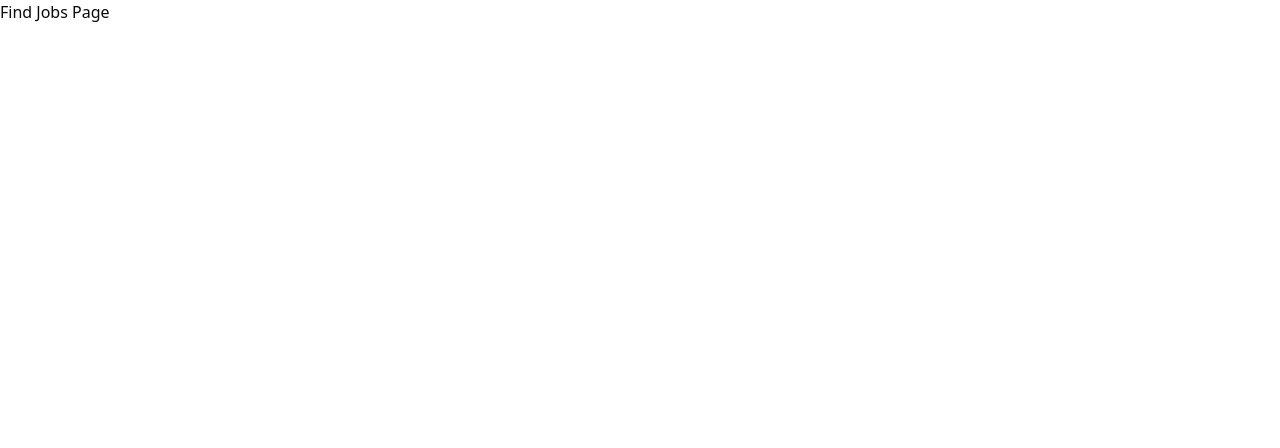
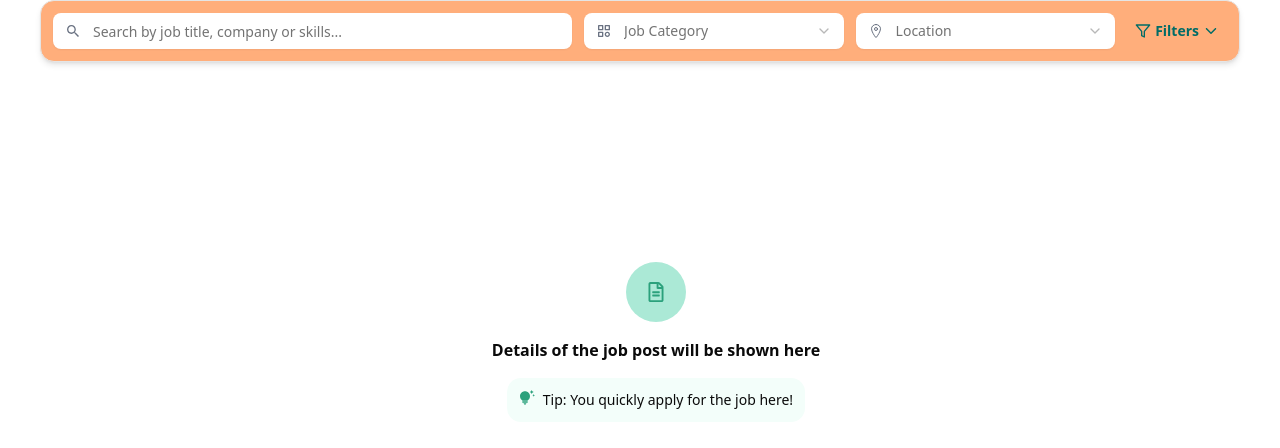
Before and after one commit to CPSKJobConnect/CPSK-Job-Connect, a Next.js app: page /jobs in a window 1280 px wide. Shown: the top 448 px of the page. Built offline with nearby package versions, Linux system fonts and the light colour scheme.

Commit message:
Implement page components

```diff
--- a/src/app/(student)/jobs/page.tsx
+++ b/src/app/(student)/jobs/page.tsx
@@ -1,7 +1,61 @@
+"use client";
+import { useState, useEffect } from "react";
+import JobCard from "@/components/JobCard";
+import JobFilterBar from "@/components/JobFilterBar";
+import JobDescriptionCard from "@/components/JobDescriptionCard";
+import { JobInfo } from "@/types/job";
+import { JobFilterInfo } from "@/types/filter";
+import { FaRegFileAlt } from "react-icons/fa";
+import { MdTipsAndUpdates } from "react-icons/md";
+
 
 export default function Page() {
-    return (
-      <div>Find Jobs Page</div>
+  const [jobData, setJobData] = useState<JobInfo[]>([]);
+  const [filterInfo, setFilterInfo] = useState<JobFilterInfo | null>(null);
+  const [selectedCardId, setSelectedCardId] = useState<number | null>(null);
 
-    );
-  }
+  useEffect(() => {
+    console.log(selectedCardId);
+  }, [selectedCardId]);
+
+  useEffect(() => {
+    // fetch job data
+  })
+
+  return (
+    <div className="flex flex-col gap-6 px-10">
+      <div className="sticky top-0 z-10">
+        <JobFilterBar filter={filterInfo}/>
+      </div>
+
+      <div className="flex flex-col md:flex-col lg:flex-row sm:flex-col gap-8 h-screen">
+        <div className="overflow-y-auto">
+          {jobData.map((job, idx) => (
+            <div key={idx} onClick={() => setSelectedCardId(idx)}>
+              <JobCard size="md" {...job}/>
+            </div>
+          ))}
+        </div>
+
+        <div className="flex flex-1 justify-center">
+          {selectedCardId ? (
+            <JobDescriptionCard size="md" onApply={true} onEdit={false} job={jobData.find((job, idx) => idx === selectedCardId)!}/>): (
+            <div className="flex flex-col items-center gap-4 py-44">
+              <div className="bg-[#ABE9D6] rounded-full w-[60px] h-[60px] flex items-center justify-center">
+                <FaRegFileAlt className="text-xl text-[#2BA17C]" />
+              </div>
+              <p className="font-bold">
+                Details of the job post will be shown here
+              </p>
+              <div className="bg-[#F3FEFA] flex flex-row gap-2 rounded-xl p-3">
+                <MdTipsAndUpdates className="text-[#2BA17C]"/>
+                <p className="text-sm">
+                  Tip: You quickly apply for the job here!
+                </p>
+              </div>
+            </div>)}
+        </div>
+      </div>
+  </div>
+  );
+}
--- a/src/components/JobFilterBar.tsx
+++ b/src/components/JobFilterBar.tsx
@@ -19,20 +19,14 @@ import { IoIosArrowDown } from "react-icons/io";
 import { TbCurrencyBaht } from "react-icons/tb";
 import { LuTags } from "react-icons/lu";
 import { MdOutlineDateRange } from "react-icons/md";
+import { JobFilterInfo } from "@/types/filter";
 
 interface JobFilterBarProps {
-    filter: {
-        categories: string[];
-        locations: string[];
-        types: string[];
-        arrangements: string[];
-        salaryRanges: string[];
-    }
+    filter: JobFilterInfo | null;
     onSearch?: (filters: any) => void;
 }
 
 const JobFilterBar = ({ filter, onSearch }: JobFilterBarProps) => {
-  const { categories, locations, types, arrangements, salaryRanges } = filter;
   const [isOpen, setIsOpen] = useState<boolean>(false);
   const [filters, setFilters] = useState({
     keyword: "",
@@ -83,7 +77,7 @@ const JobFilterBar = ({ filter, onSearch }: JobFilterBarProps) => {
                     <SelectContent>
                         <SelectGroup>
                         <SelectLabel>Job Category</SelectLabel>
-                        {categories.map((category, idx) => (
+                        {filter?.categories?.map((category, idx) => (
                             <SelectItem key={idx} value={category}>{category}</SelectItem>
                         ))}
                         </SelectGroup>
@@ -101,7 +95,7 @@ const JobFilterBar = ({ filter, onSearch }: JobFilterBarProps) => {
                     <SelectContent>
                         <SelectGroup>
                             <SelectLabel>Locations</SelectLabel>
-                            {locations.map((location, idx) => (
+                            {filter?.locations?.map((location, idx) => (
                                 <SelectItem key={idx} value={location}>{location}</SelectItem>
                             ))}
                         </SelectGroup>
@@ -131,7 +125,7 @@ const JobFilterBar = ({ filter, onSearch }: JobFilterBarProps) => {
                     <SelectContent>
                         <SelectGroup>
                             <SelectLabel>Min Salary</SelectLabel>
-                            {salaryRanges.map((salary, idx) => (
+                            {filter?.salaryRanges?.map((salary, idx) => (
                                 <SelectItem key={idx} value={salary}>{salary}</SelectItem>
                             ))}
                         </SelectGroup>
@@ -149,7 +143,7 @@ const JobFilterBar = ({ filter, onSearch }: JobFilterBarProps) => {
                     <SelectContent>
                         <SelectGroup>
                             <SelectLabel>Max Salary</SelectLabel>
-                            {salaryRanges.map((salary, idx) => (
+                            {filter?.salaryRanges?.map((salary, idx) => (
                                 <SelectItem key={idx} value={salary}>{salary}</SelectItem>
                             ))}
                         </SelectGroup>
@@ -167,7 +161,7 @@ const JobFilterBar = ({ filter, onSearch }: JobFilterBarProps) => {
                     <SelectContent>
                         <SelectGroup>
                             <SelectLabel>Types</SelectLabel>
-                            {types.map((type, idx) => (
+                            {filter?.types?.map((type, idx) => (
                                 <SelectItem key={idx} value={type}>{type}</SelectItem>
                             ))}
                         </SelectGroup>
@@ -185,7 +179,7 @@ const JobFilterBar = ({ filter, onSearch }: JobFilterBarProps) => {
                     <SelectContent>
                         <SelectGroup>
                             <SelectLabel>Arrangements</SelectLabel>
-                            {arrangements.map((arrangement, idx) => (
+                            {filter?.arrangements?.map((arrangement, idx) => (
                                 <SelectItem key={idx} value={arrangement}>{arrangement}</SelectItem>
                             ))}
                         </SelectGroup>
--- /dev/null
+++ b/src/types/filter.tsx
@@ -0,0 +1,7 @@
+export interface JobFilterInfo {
+    categories: string[];
+    locations: string[];
+    types: string[];
+    arrangements: string[];
+    salaryRanges: string[];
+  }
--- /dev/null
+++ b/src/types/job.tsx
@@ -0,0 +1,16 @@
+export interface JobInfo {
+    companyLogo: string;
+    companyBg: string;
+    jobName: string;
+    companyName: string;
+    location: string;
+    posted: string;
+    applied: number;
+    tags: string[];
+    description: {
+      aboutRole: string;
+      requirements: string[];
+      qualifications: string[];
+    };
+    type: string;
+  }
```
